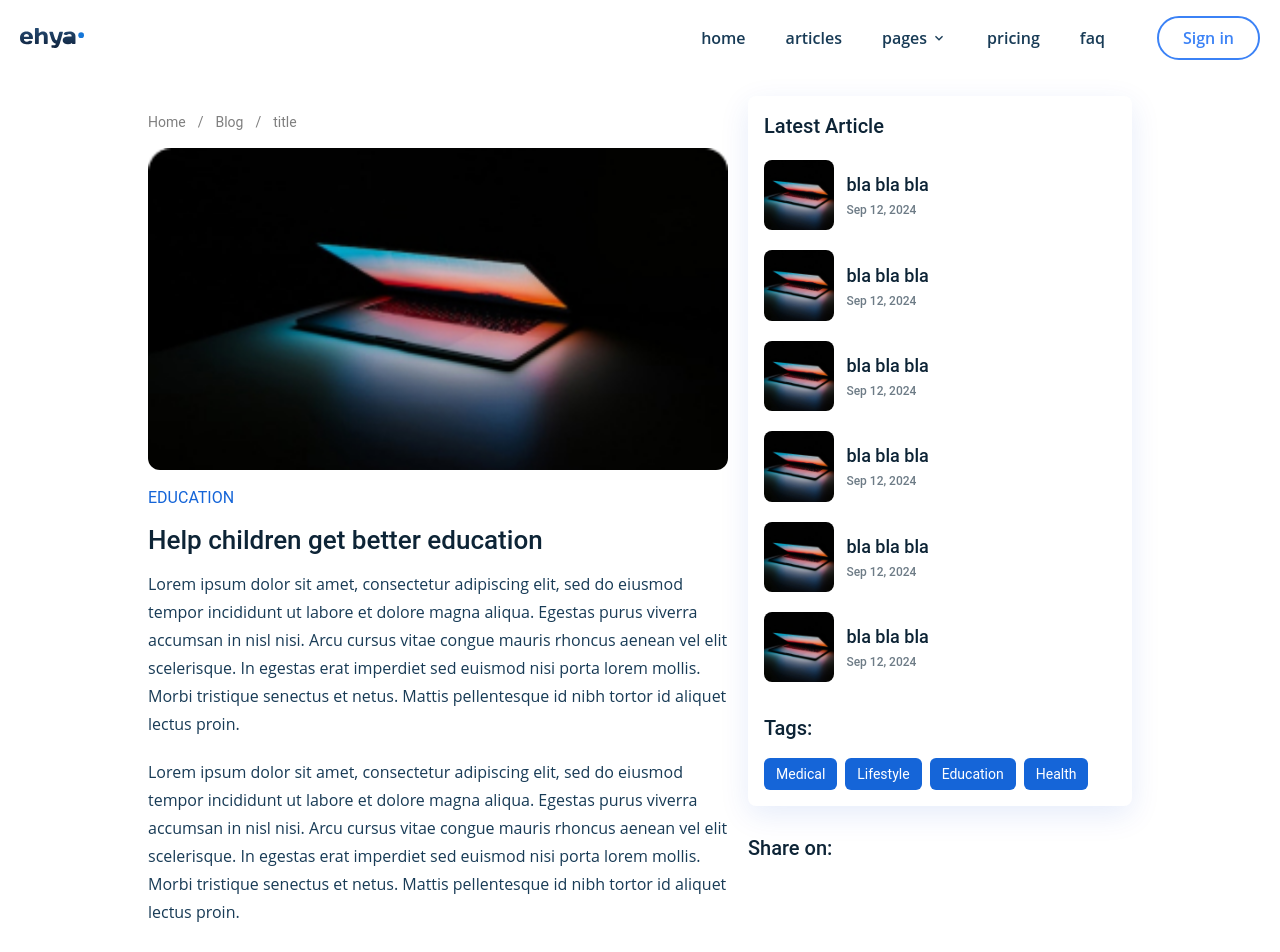
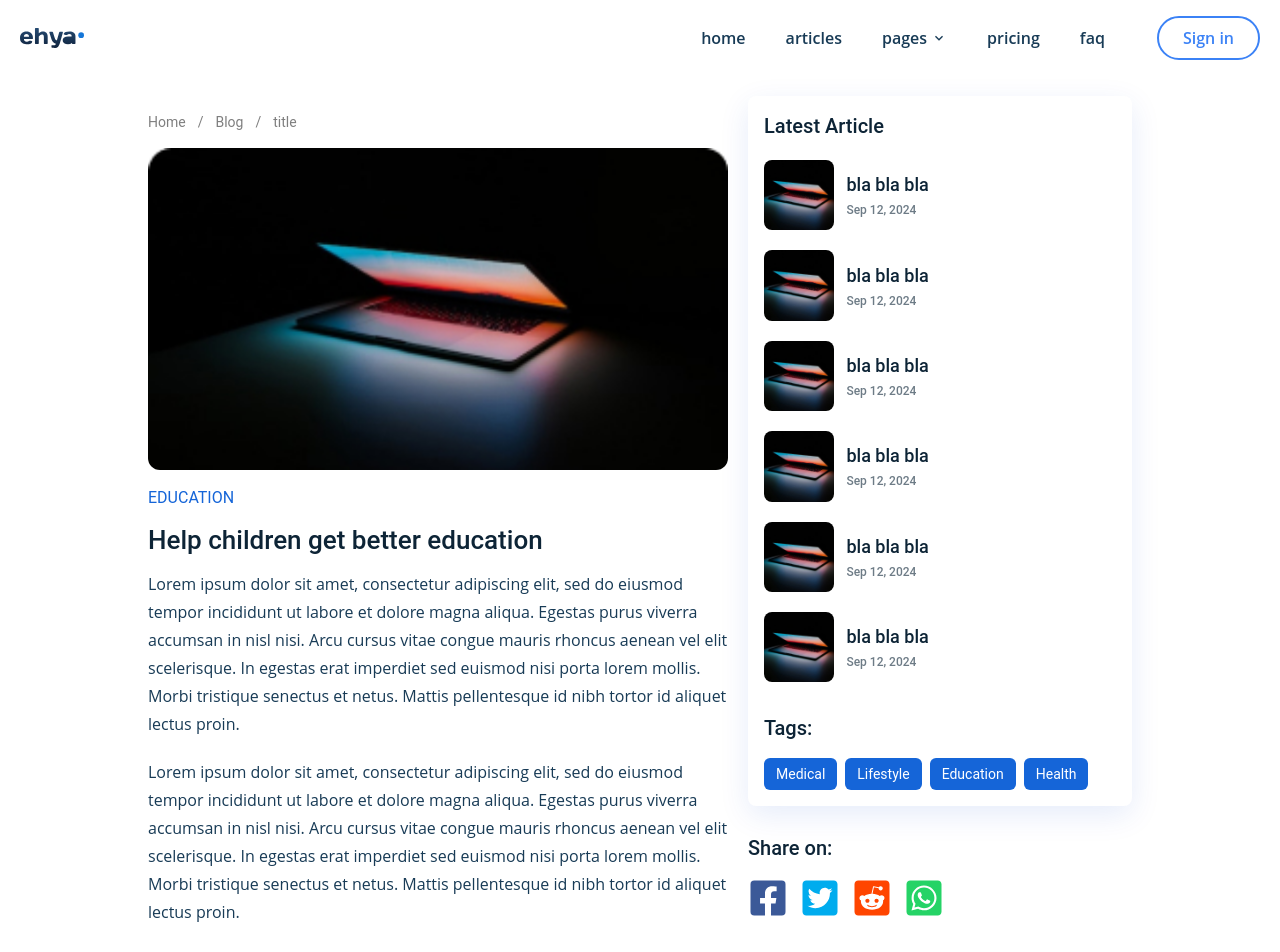
Before and after one commit to aleksi-svaridze/blog-app, a React (Create React App) app: page /blog/1 in a window 1280 px wide. Shown: the top 952 px of the page. Built offline with nearby package versions, Linux system fonts and the light colour scheme.

Commit message:
Finish adding social sharing btns

```diff
--- a/src/components/SocialShareBtns.jsx
+++ b/src/components/SocialShareBtns.jsx
@@ -1,9 +1,36 @@
+import { FaFacebookSquare, FaTwitterSquare, FaRedditSquare, FaWhatsappSquare } from "react-icons/fa";
 
-
-export default function SocialShareBtns() {
+export default function SocialShareBtns({url, title}) {
   return (
-    <div>
-
+    <div className="w-full flex gap-3">
+        <a
+            href={`https://www.facebook.com/dialog/share?app_id=1753359791821410&display=popup&href=${url}`}
+            target="_blank"
+            rel="noreferrer"
+        >
+            <FaFacebookSquare className="text-[#3b5998] w-10 h-auto" />
+        </a>
+        <a
+            href={`https://www.twitter.com/intent/tweet?url=${url}`}
+            target="_blank"
+            rel="noreferrer"
+        >
+            <FaTwitterSquare className="text-[#00acee] w-10 h-auto" />
+        </a>
+        <a
+            href={`https://www.reddit.com/submit?url=${url}$title=${title}`}
+            target="_blank"
+            rel="noreferrer"
+        >
+            <FaRedditSquare className="text-[#ff4500] w-10 h-auto" />
+        </a>
+        <a
+            href={`https://www.api.whatsapp.com/send/?text=${url}`}
+            target="_blank"
+            rel="noreferrer"
+        >
+            <FaWhatsappSquare className="text-[#25d366] w-10 h-auto" />
+        </a>
     </div>
   )
 }
--- a/src/components/comments/CommentsForm.jsx
+++ b/src/components/comments/CommentsForm.jsx
@@ -19,7 +19,7 @@ export default function CommentsForm({btnLabel, formSubmitHandler, formCancelHan
           className='w-full focus:outline-none bg-transparent'
           placeholder='Leave your comment here..'
         />
-        <div className='flex items-center gap-x-2 pt-2'>
+        <div className='flex flex-col-reverse gap-y-2 min-[420px] items-center gap-x-2 pt-2'>
           {formCancelHandler && (
             <button onClick={formCancelHandler} className='px-6 py-2.5 rounded-lg border-red-500 border text-red-500'>Cancel</button>
           )}
--- a/src/pages/articleDetail/ArticleDetail.jsx
+++ b/src/pages/articleDetail/ArticleDetail.jsx
@@ -56,7 +56,10 @@ export default function ArticleDetail() {
                 />
                 <div className='mt-7'>
                     <h2 className='font-roboto font-medium text-dark-hard mb-4 md:text-xl'>Share on:</h2>
-                    <SocialShareBtns />
+                    <SocialShareBtns
+                        url={encodeURI('https://moonfo.com/post/client-side-and-server-side-explanation')}
+                        title={encodeURIComponent('Client-side and Server-side explanation')}
+                    />
                 </div>
             </div>
         </div>
```
